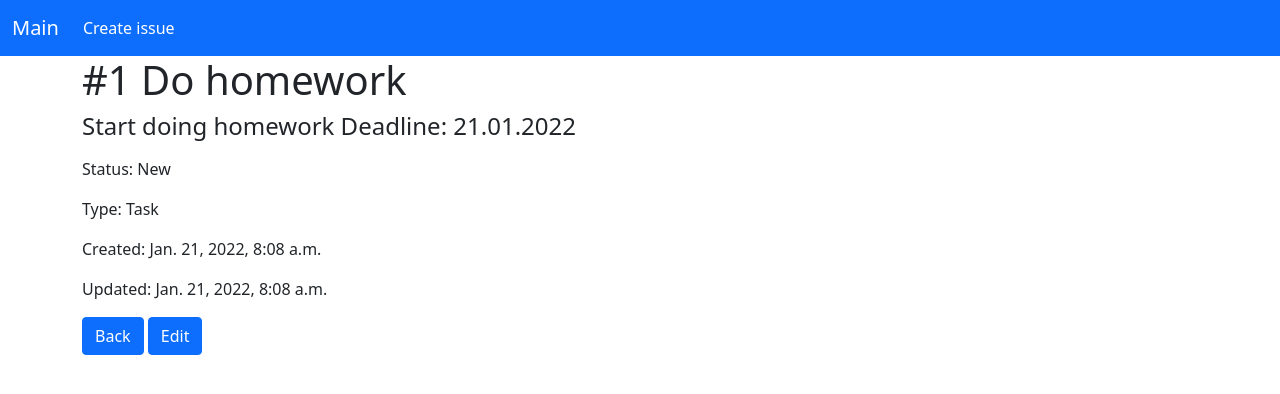
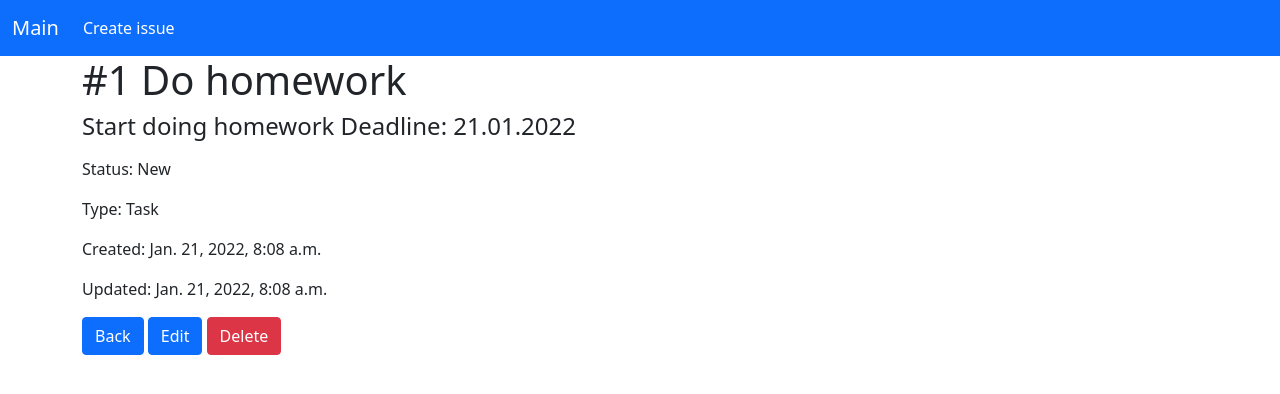
Before and after one commit to Irbiss555/issue_tracker, a Django app: page /issue/1 in a window 1280 px wide. Shown: the top 394 px of the page. Run offline with Django 3.2, Linux system fonts and the light colour scheme; data comes from the database, SQL or seed files in the repository.

Commit message:
#6 Добавил кнопку вызова модального окна в шаблоне детального просмотра

```diff
--- a/issue_tracker/templates/issue_template.html
+++ b/issue_tracker/templates/issue_template.html
@@ -11,4 +11,6 @@
     <p>Updated: {{ issue.updated_at }}</p>
     <a href="{% url 'index' %}" class="btn btn-primary">Back</a>
     <a href="{% url 'edit_issue' issue.pk %}" class="btn btn-primary">Edit</a>
+    <button class="btn btn-danger" data-bs-toggle="modal" data-bs-target="#exampleModal">Delete</button>
+{% include 'common/delete_modal.html' %}
 {% endblock %}
```
